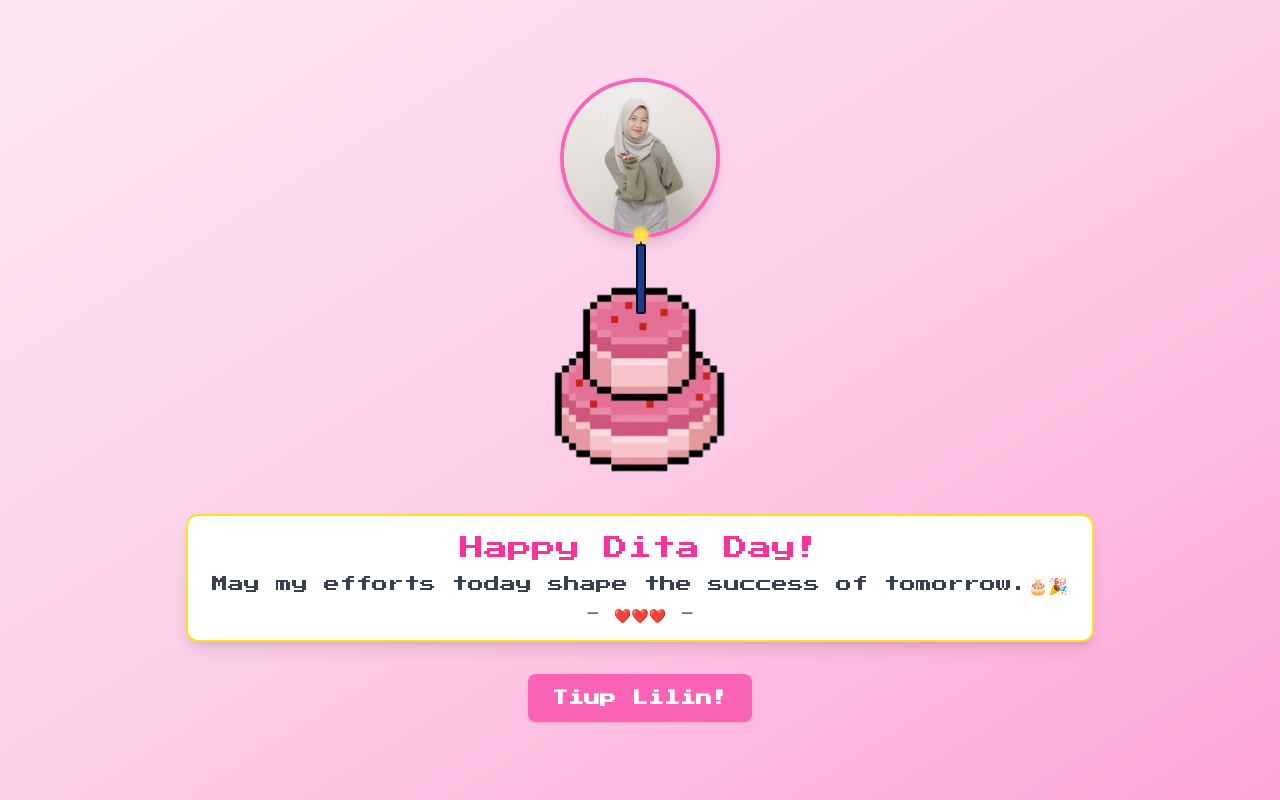
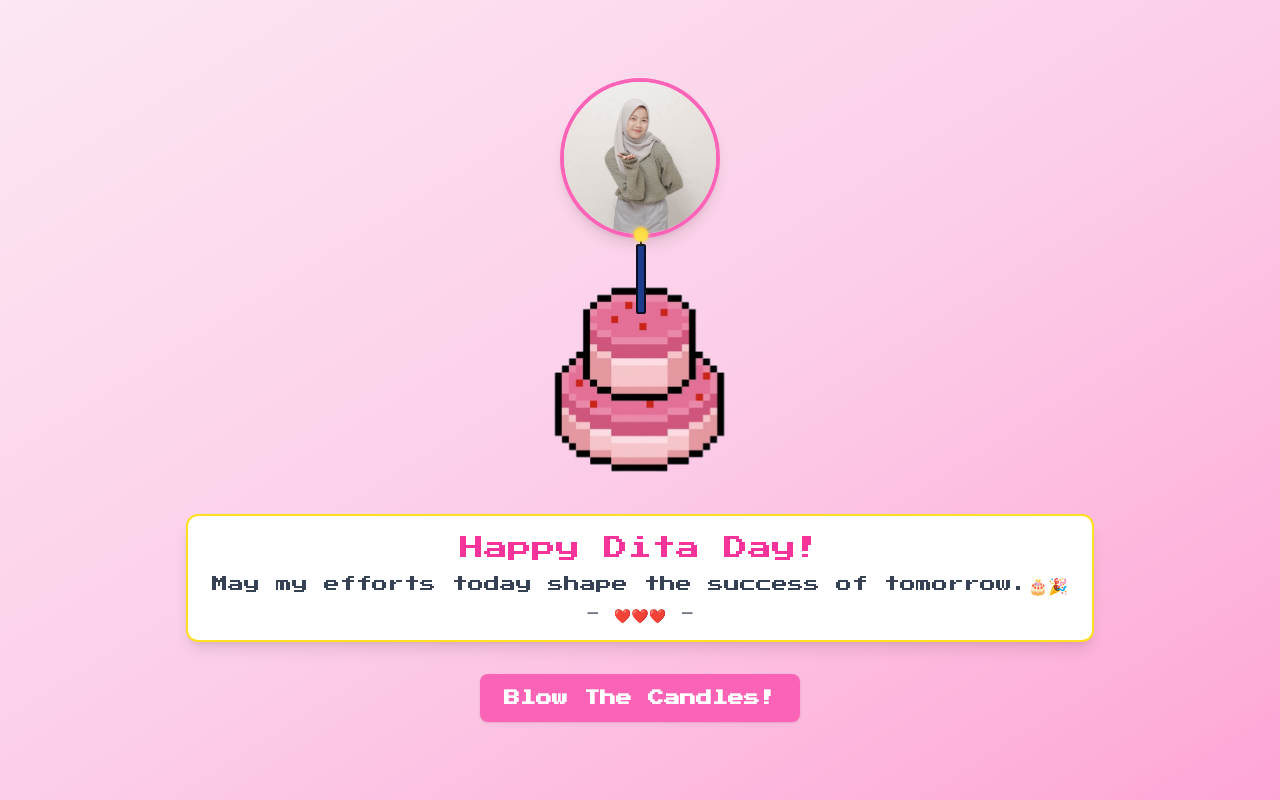
Before and after one commit to ditanursabila/bdaycard, a plain HTML site: page bday.html in a window 1280 px wide. Drawn offline with nearby package versions, Linux system fonts and the light colour scheme.

Commit message:
first commit

```diff
--- a/bday.html
+++ b/bday.html
@@ -31,7 +31,7 @@
     <button id="blowBtn"
       class="mt-2 px-6 py-3 bg-pink-400 text-white font-bold rounded-lg shadow hover:bg-pink-500 transition-all"
       style="font-family:'Press Start 2P', cursive;">
-      Tiup Lilin!
+      Blow The Candles!
     </button>
   </div>
 
```
